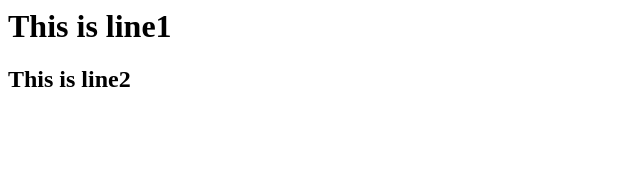
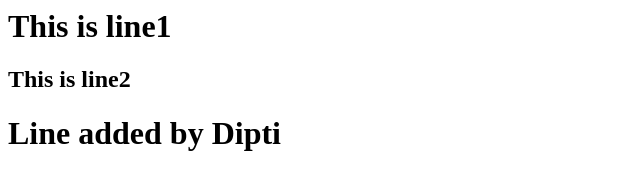
Before and after one commit to iamrealvikrant/SBI_Project, a plain HTML site: page index.html in a window 1280 px wide. Shown: the whole page, without its empty margins (0-640 px from the left). Drawn offline with Linux system fonts and the light colour scheme.

Commit message:
3rd line added by dipti

```diff
--- a/index.html
+++ b/index.html
@@ -1,2 +1,3 @@
 <h1>This is line1</h1>
 <h2>This is line2</h2>
+<h1>Line added by  Dipti</h1>
```
